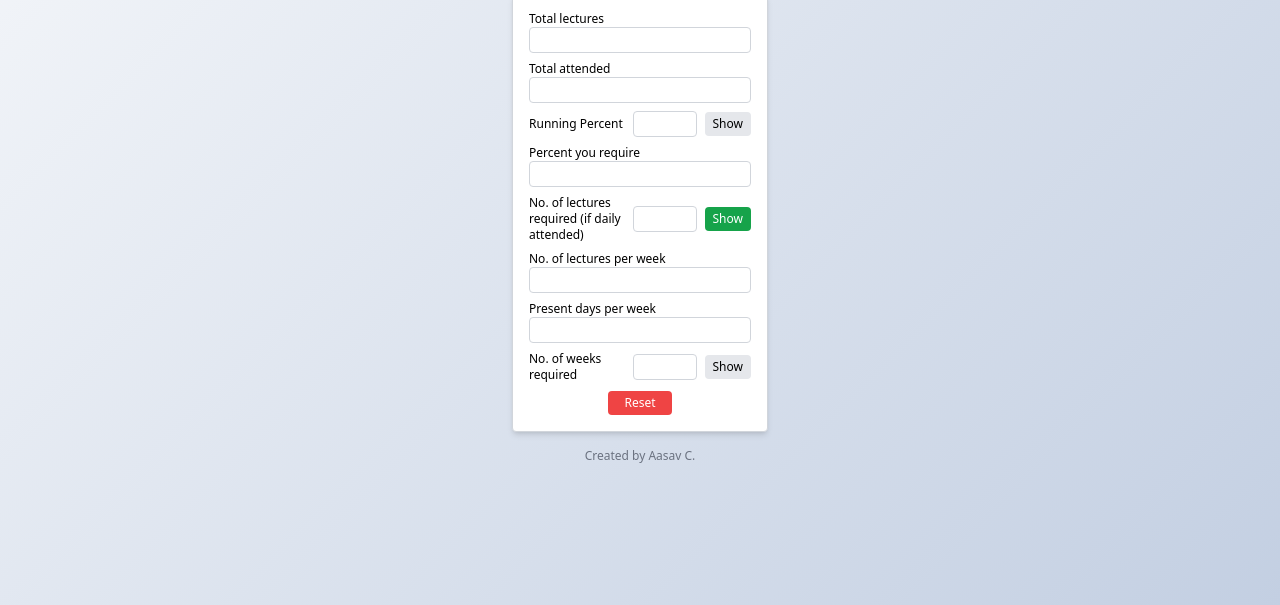
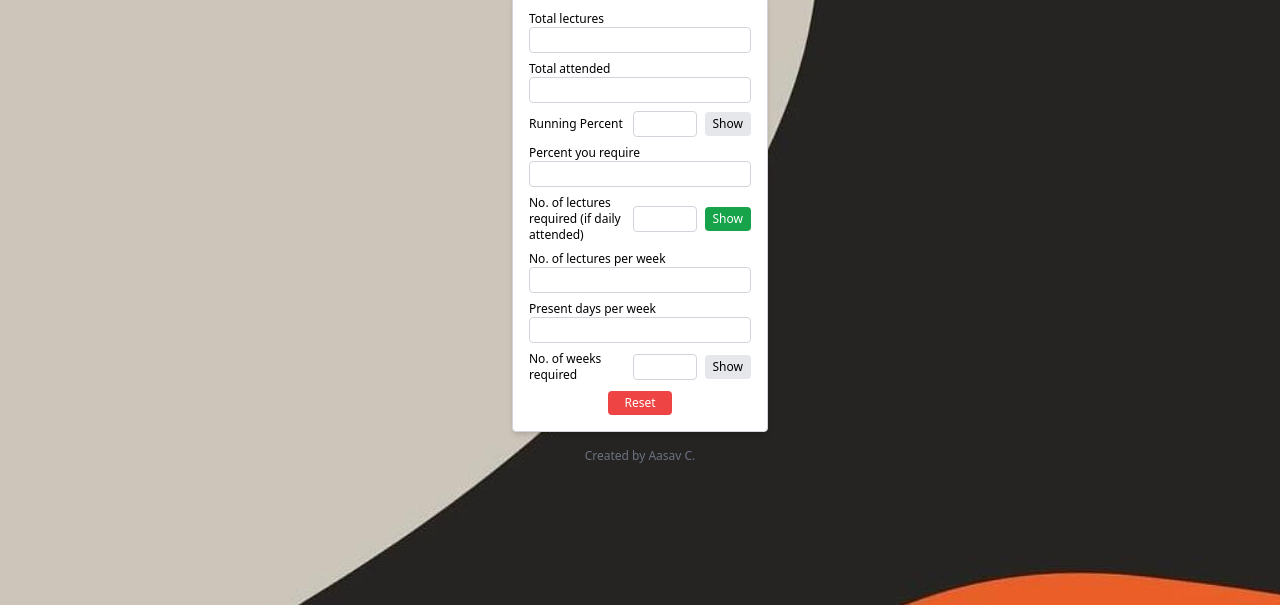
Before and after one commit to AasavChauhan1/Advance_attendance_calculator, a plain HTML site: page index.html in a window 1280 px wide. Shown: the part 195-800 px from the top of the page. Drawn offline with nearby package versions, Linux system fonts and the light colour scheme.

Commit message:
Update index.html
bg added

```diff
--- a/index.html
+++ b/index.html
@@ -45,9 +45,25 @@
             document.getElementById('presentDaysPerWeek').value = '';
         }
     </script>
+    <style>
+        body {
+            background-image: url("images/portrait.jpg");  /* Replace with your default image path */
+        }
+
+        @media (orientation: portrait) {
+            body {
+                background-image: url("images/portrait.jpg");  /* Replace with your portrait image path */
+            }
+        }
+
+        @media (orientation: landscape) {
+            body {
+                background-image: url("images/landscape.jpg");  /* Replace with your landscape image path */
+            }
+        }
+    </style>
 </head>
-<body class="flex flex-col items-center justify-center min-h-screen" style="background-image: linear-gradient(135deg, #f5f7fa 0%, #c3cfe2 100%);">
-    <!-- Header Section -->
+<body class="flex flex-col items-center justify-center min-h-screen">
     <header class="mb-4">
         <h1 class="text-2xl font-bold">Advance Attendance Calculator</h1>
     </header>
@@ -94,9 +110,8 @@
         </div>
     </div>
 
-    <!-- Footer Section -->
-<footer class="mt-4">
-    <p class="text-xs text-gray-500">Created by <a href="https://api.whatsapp.com/send?phone=919998800368&text=Hey+Aasav%21+%F0%9F%91%8BI+found+your+Advance+Attendance+calculator.+It%27s+really+cool%21&_fb_noscript=1" target="_blank">Aasav C.</a></p>
-</footer>
+    <footer class="mt-4">
+        <p class="text-xs text-gray-500">Created by <a href="https://api.whatsapp.com/send?phone=919998800368&text=Hey+Aasav%21+%F0%9F%91%8BI+found+your+Advance+Attendance+calculator.+It%27s+really+cool%21&_fb_noscript=1" target="_blank">Aasav C.</a></p>
+    </footer>
 </body>
 </html>
```
